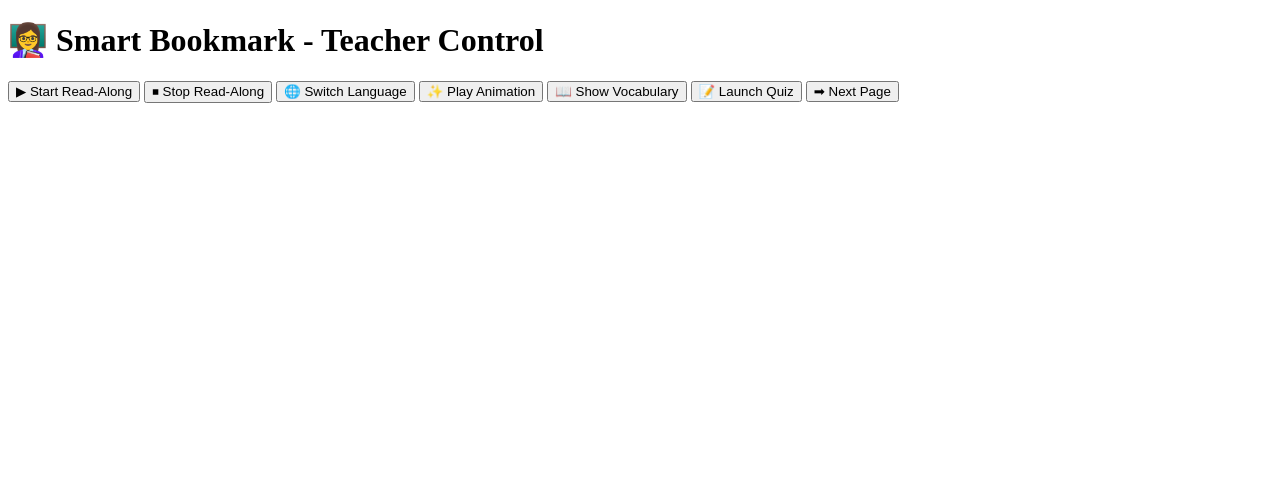
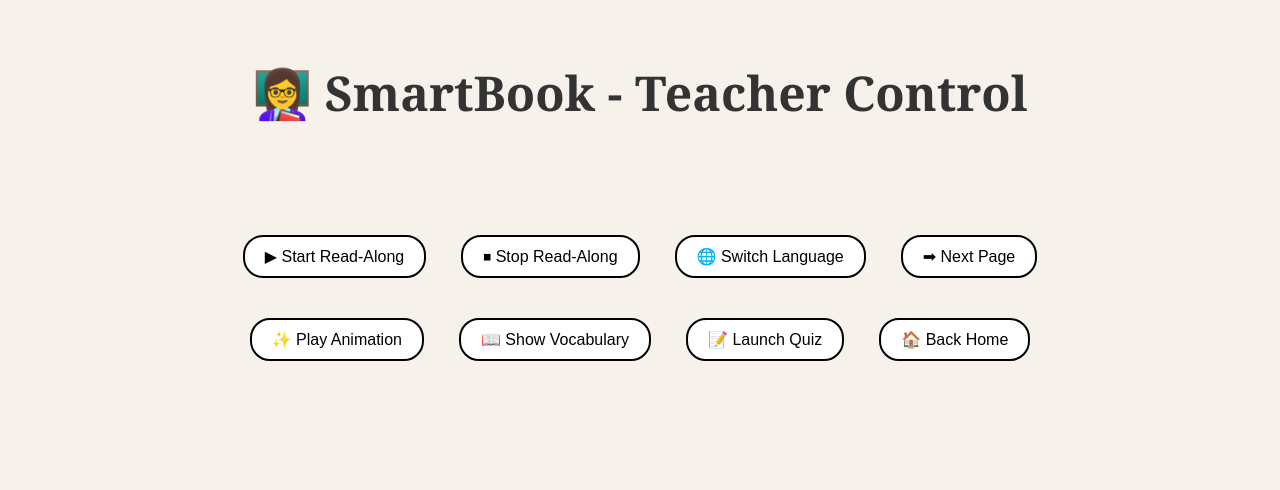
Before and after one commit to Isaiahj22/Smart-Bookmark, a Flask app: template app/templates/teacher.html in a window 1280 px wide. Shown: the top 490 px of the page. Run offline with Flask 3, Linux system fonts and the light colour scheme; the template is opened without the code that fills it, so the values that code supplies are empty.

Commit message:
Restyled teacher page with better button layout and design

```diff
--- a/app/templates/teacher.html
+++ b/app/templates/teacher.html
@@ -1,44 +1,109 @@
 <!DOCTYPE html>
 <html lang="en">
 <head>
-    <meta charset="UTF-8">
-    <title>Smart Bookmark - Teacher Control</title>
-
-    <!-- CSS Styles -->
-    <link rel="stylesheet" href="/static/css/teacher-style.css">
-
-    <!-- Lottie Animation Library -->
-    <script src="https://unpkg.com/@lottiefiles/lottie-player@latest/dist/lottie-player.js"></script>
-
-    <!-- JS for Page Logic -->
-    <script src="/static/js/teacher.js" defer></script>
-
-    <!-- Quick fallback style (optional if no external file) -->
-    <style>
-      .highlight {
-        background-color: yellow;
-        border-radius: 5px;
-        transition: background-color 0.3s ease;
+  <meta charset="UTF-8">
+  <title>SmartBook - Teacher Control</title>
+  <link rel="stylesheet" href="/static/css/style.css">
+  <script src="/static/js/teacher.js" defer></script>
+  <style>
+    body {
+      background-color: #f6f1eb;
+      color: #3a3a3a;
+      font-family: 'Georgia', serif;
+      margin: 0;
+      padding: 0;
+    }
+    .teacher-container {
+      display: flex;
+      flex-direction: column;
+      align-items: center;
+      padding: 40px 20px;
+    }
+    h1 {
+      font-size: 3em;
+      margin-bottom: 30px;
+      animation: fadeIn 2s ease-out forwards;
+    }
+    #pageText {
+      font-size: 1.5em;
+      margin: 20px;
+      text-align: center;
+      max-width: 800px;
+      line-height: 1.6;
+    }
+    .controls {
+      display: flex;
+      flex-direction: column;
+      gap: 20px;
+      margin-top: 30px;
+      align-items: center;
+    }
+    .button-group {
+      display: flex;
+      flex-wrap: wrap;
+      justify-content: center;
+      gap: 15px;
+    }
+    button {
+      background-color: white;
+      color: black;
+      padding: 10px 20px;
+      font-size: 1em;
+      border: 2px solid black;
+      border-radius: 20px;
+      cursor: pointer;
+      transition: all 0.3s ease;
+    }
+    button:hover {
+      background-color: #f0f0f0;
+      transform: scale(1.05);
+    }
+    #animationArea, #quizArea {
+      margin-top: 40px;
+      display: flex;
+      justify-content: center;
+    }
+    .highlight {
+      font-weight: bold;
+      color: #4CAF50;
+    }
+    @keyframes fadeIn {
+      to {
+        opacity: 1;
+        transform: translateY(0);
       }
-    </style>
+      from {
+        opacity: 0;
+        transform: translateY(20px);
+      }
+    }
+  </style>
 </head>
 
 <body>
-    <h1>👩‍🏫 Smart Bookmark - Teacher Control</h1>
+  <div class="teacher-container">
+    <h1>👩‍🏫 SmartBook - Teacher Control</h1>
 
     <div id="pageText" class="story-text"></div>
 
     <div class="controls">
+      <div class="button-group">
         <button onclick="startReadAlong()">▶ Start Read-Along</button>
         <button onclick="stopReadAlong()">⏹ Stop Read-Along</button>
         <button onclick="toggleLanguage()">🌐 Switch Language</button>
+        <button onclick="nextPage()">➡ Next Page</button>
+      </div>
+
+      <div class="button-group">
         <button onclick="showAnimation()">✨ Play Animation</button>
         <button onclick="showVocabulary()">📖 Show Vocabulary</button>
         <button onclick="launchQuiz()">📝 Launch Quiz</button>
-        <button onclick="nextPage()">➡ Next Page</button>
+        <button onclick="window.location.href='/'">🏠 Back Home</button>
+      </div>
     </div>
 
-    <div id="animationArea" style="margin-top: 20px;"></div>
-    <div id="quizArea" style="margin-top: 20px;"></div>
+    <div id="animationArea"></div>
+    <div id="quizArea"></div>
+  </div>
 </body>
 </html>
```
